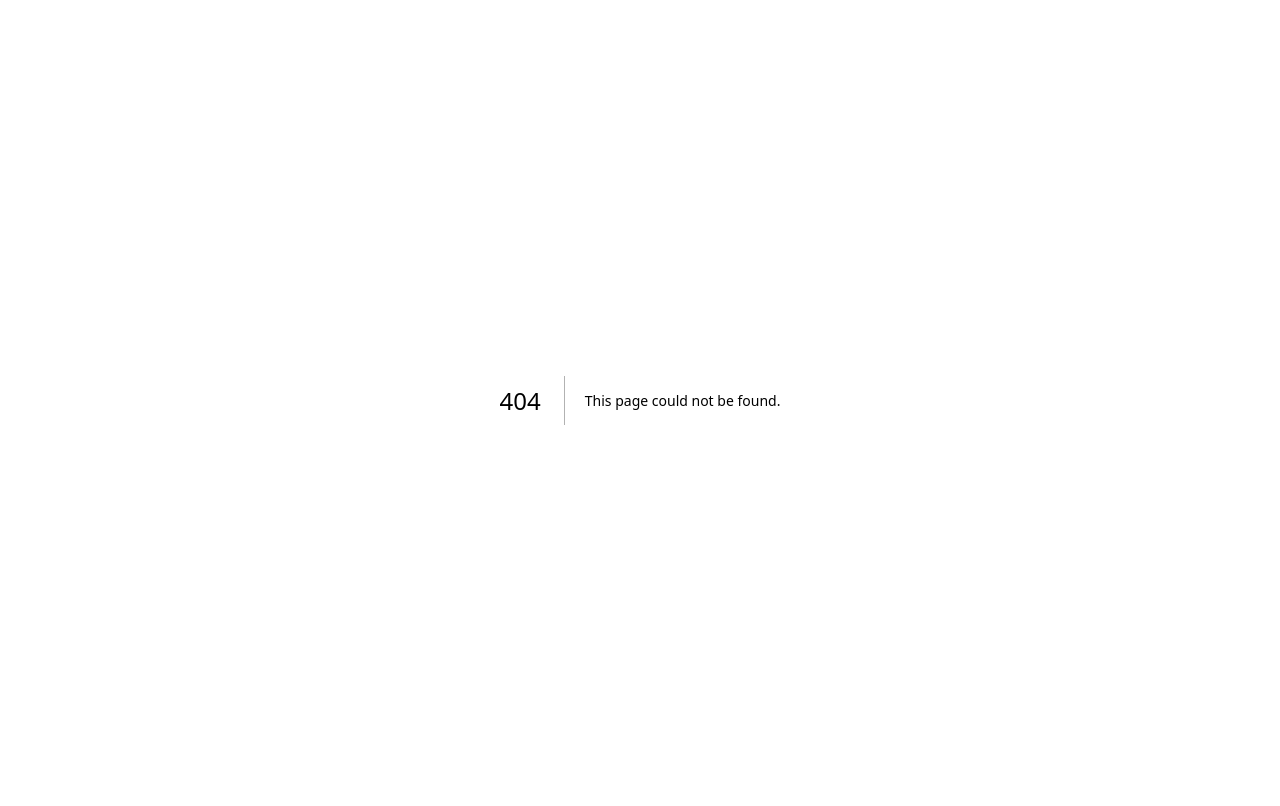
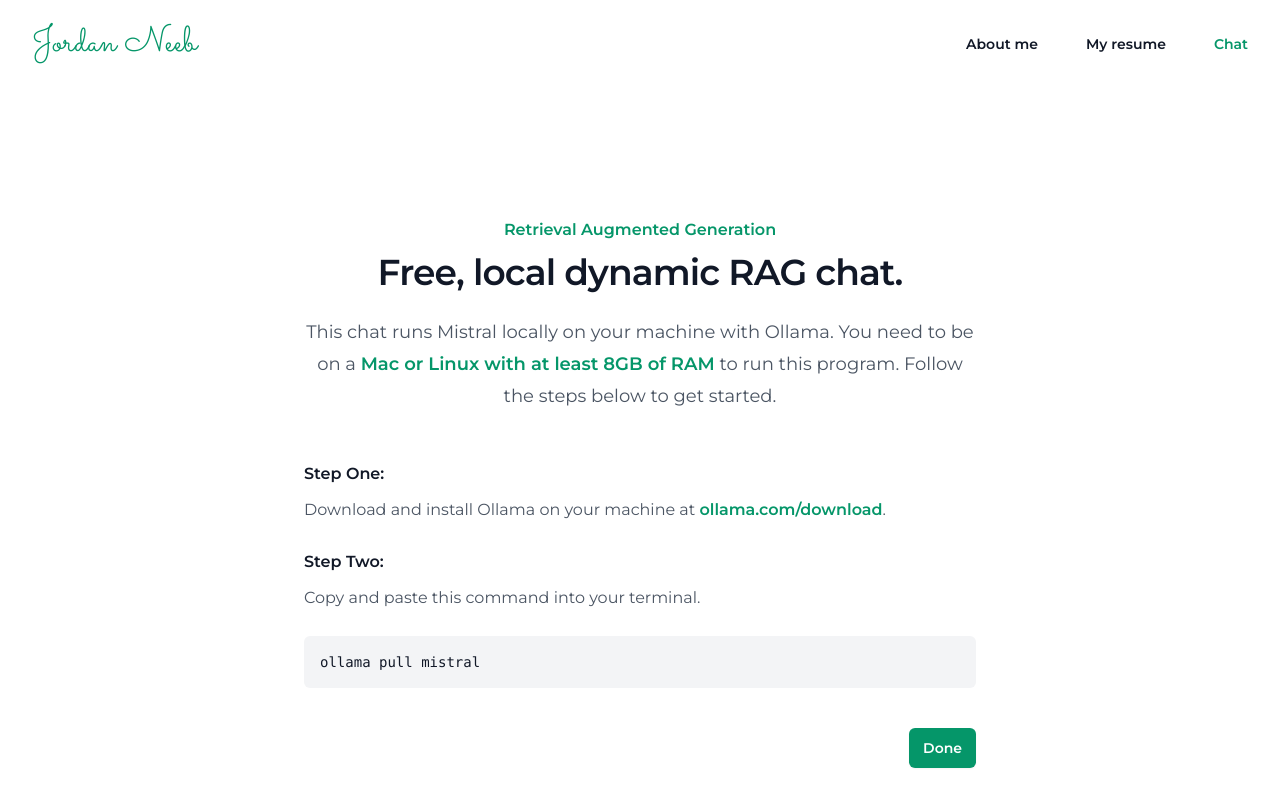
Before and after one commit to JordanNeeb/marketing-website, a Next.js app: page /chat in a window 1280 px wide. Before the commit this address had no page. Shown: the top 806 px of the page. Built offline with nearby package versions, Linux system fonts and the light colour scheme.

Commit message:
adds chat page and docs

```diff
--- /dev/null
+++ b/app/chat/page.js
@@ -0,0 +1,24 @@
+"use client";
+
+import { useState } from "react";
+import Header from "../components/Header";
+import Docs from "../components/chat/Docs";
+
+const ChatPage = () => {
+  const [showDocs, setShowDocs] = useState(true);
+
+  return (
+    <div className="min-h-screen bg-white">
+      <Header />
+      {showDocs ? (
+        <Docs setShowDocs={setShowDocs} />
+      ) : (
+        <div className="flex items-center justify-center min-h-screen">
+          <h1 className="text-4xl font-bold text-gray-600">Chat</h1>
+        </div>
+      )}
+    </div>
+  );
+};
+
+export default ChatPage;
--- a/app/components/Header.js
+++ b/app/components/Header.js
@@ -1,13 +1,15 @@
 "use client";
 
 import { useState } from "react";
+import { usePathname } from "next/navigation";
 import { Sacramento } from "next/font/google";
 import { Dialog } from "@headlessui/react";
 import { Bars3Icon, XMarkIcon } from "@heroicons/react/24/outline";
 
 const navigation = [
-  { name: "About me", href: "#about" },
-  { name: "My resume", href: "#resume" },
+  { name: "About me", href: "/#about" },
+  { name: "My resume", href: "/#resume" },
+  { name: "Chat", href: "/chat" },
 ];
 
 const sacramento = Sacramento({
@@ -18,13 +20,15 @@ const sacramento = Sacramento({
 const Header = () => {
   const [mobileMenuOpen, setMobileMenuOpen] = useState(false);
 
+  const pathname = usePathname();
+
   return (
     <header>
       <nav
         className="mx-auto flex max-w-7xl items-center justify-between p-6 lg:px-8"
         aria-label="Global"
       >
-        <a href="#" className="-m-1.5 p-1.5">
+        <a href="/" className="-m-1.5 p-1.5">
           <span className="sr-only">Your Company</span>
           <span
             className={`${sacramento.className} text-3xl sm:text-4xl text-emerald-600`}
@@ -47,7 +51,12 @@ const Header = () => {
             <a
               key={item.name}
               href={item.href}
-              className="text-sm font-semibold leading-6 text-gray-900"
+              className={`${
+                item.href.replace("/", "") === pathname.split("/")[1]
+                  ? "text-emerald-600 "
+                  : "text-gray-900 "
+              }
+                text-sm font-semibold leading-6 hover:text-emerald-600`}
             >
               {item.name}
             </a>
--- /dev/null
+++ b/app/components/chat/Docs.js
@@ -0,0 +1,59 @@
+const Docs = ({ setShowDocs }) => {
+  return (
+    <div className="px-6 py-24 sm:py-32 lg:px-8">
+      <div className="mx-auto max-w-2xl text-center">
+        <p className="text-base font-semibold leading-7 text-emerald-600">
+          Retrieval Augmented Generation
+        </p>
+        <h2 className="mt-2 text-3xl font-bold tracking-tight text-gray-900 sm:text-4xl">
+          Free, local dynamic RAG chat.
+        </h2>
+        <p className="mt-6 text-lg leading-8 text-gray-600">
+          This chat runs Mistral locally on your machine with Ollama. You need
+          to be on a{" "}
+          <span className="text-emerald-600 font-semibold">
+            Mac or Linux with at least 8GB of RAM
+          </span>{" "}
+          to run this program. Follow the steps below to get started.
+        </p>
+        <div className="mt-12">
+          <dl>
+            <dt className="text-left font-semibold leading-7 text-gray-900">
+              Step One:
+            </dt>
+            <dd className="mt-2 text-left leading-7 text-gray-600">
+              Download and install Ollama on your machine at{" "}
+              <a
+                href="https://ollama.com/download"
+                className="text-emerald-600 font-semibold cursor-pointer"
+              >
+                ollama.com/download
+              </a>
+              .
+            </dd>
+          </dl>
+        </div>
+        <dt className="mt-6 text-left font-semibold leading-7 text-gray-900">
+          Step Two:
+        </dt>
+        <dd className="mt-2 text-left leading-7 text-gray-600">
+          Copy and paste this command into your terminal.
+        </dd>
+        <pre className="mt-6 text-left text-sm font-mono text-gray-900 bg-gray-100 rounded-md p-4">
+          ollama pull mistral
+        </pre>
+        <div className="mt-10 flex items-center justify-end">
+          <button
+            type="button"
+            className="inline-flex items-center gap-x-2 rounded-md bg-emerald-600 px-3.5 py-2.5 text-xs sm:text-sm font-semibold text-white shadow-sm hover:bg-emerald-500 focus-visible:outline focus-visible:outline-2 focus-visible:outline-offset-2 focus-visible:outline-emerald-600"
+            onClick={() => setShowDocs(false)}
+          >
+            Done
+          </button>
+        </div>
+      </div>
+    </div>
+  );
+};
+
+export default Docs;
--- a/app/layout.js
+++ b/app/layout.js
@@ -1,7 +1,10 @@
-import { Inter } from "next/font/google";
+import { Montserrat } from "next/font/google";
 import "./globals.css";
 
-const inter = Inter({ subsets: ["latin"] });
+const montserrat = Montserrat({
+  weight: ["400", "600"],
+  subsets: ["latin"],
+});
 
 export const metadata = {
   title: "Jordan Neeb | Full Stack Developer",
@@ -12,7 +15,7 @@ export const metadata = {
 export default function RootLayout({ children }) {
   return (
     <html lang="en">
-      <body className={inter.className}>{children}</body>
+      <body className={montserrat.className}>{children}</body>
     </html>
   );
 }
--- a/app/page.js
+++ b/app/page.js
@@ -1,6 +1,5 @@
 "use client";
 
-import { Montserrat } from "next/font/google";
 import Header from "./components/Header";
 import Hero from "./components/Hero";
 import LogoCloud from "./components/LogoCloud";
@@ -12,16 +11,11 @@ import Footer from "./components/Footer";
 // import Loading from "./components/Loading";
 import { useState } from "react";
 
-const montserrat = Montserrat({
-  weight: ["400", "600"],
-  subsets: ["latin"],
-});
-
 const Page = () => {
   const [loading, setLoading] = useState(true);
 
   return (
-    <div className={`${montserrat.className} bg-white`}>
+    <div className="bg-white">
       <div className="relative isolate overflow-hidden bg-gradient-to-b from-emerald-100/20">
         <Header />
         <Hero setLoading={setLoading} />
```
